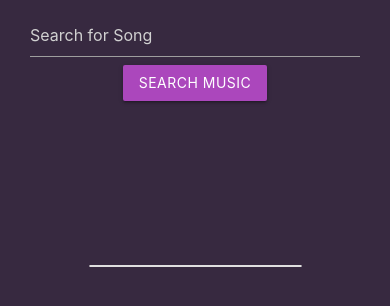
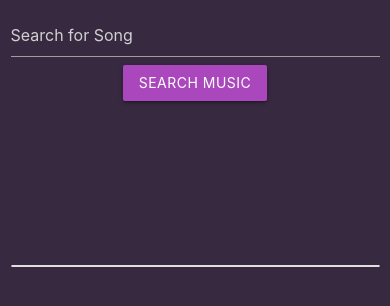
Before and after one commit to TheEMP/MusicFinder, a plain HTML site: page index.html in a window 390 px wide. Drawn offline with nearby package versions, Linux system fonts and the light colour scheme.

Commit message:
Better Mobile Layout

```diff
--- a/index.html
+++ b/index.html
@@ -9,7 +9,7 @@
 </head>
 
 <body>
-    <div class="container">
+    <div class="container-fluid">
         <div class="row">
             <div class="col s12 center-align">
                 <form class="form-inline" onsubmit="itunesCtrl.getMusic(event)">
@@ -63,11 +63,11 @@
         </div>
         <div class="row">
             <div class="col s12 center-align">
-                <h1 class="purple-text lighten-1" id="helpertext"><h1>
+                <h1 class="purple-text lighten-1 flow-text" id="helpertext"><h1>
             </div>
         </div>
         <div class="row">
-            <div class="col s8 offset-s2">
+            <div class="col m8 offset-m2 s12">
                 <ul class="collection" id="songs">
                 </ul>
             </div>
```
